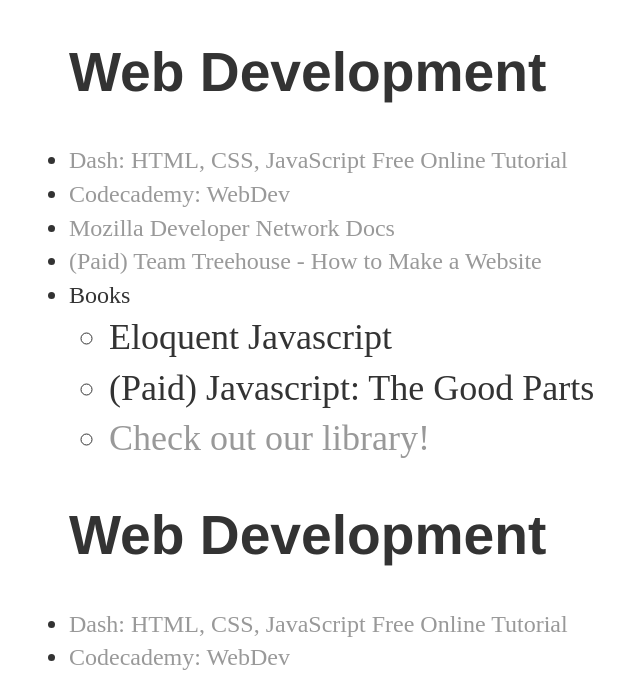
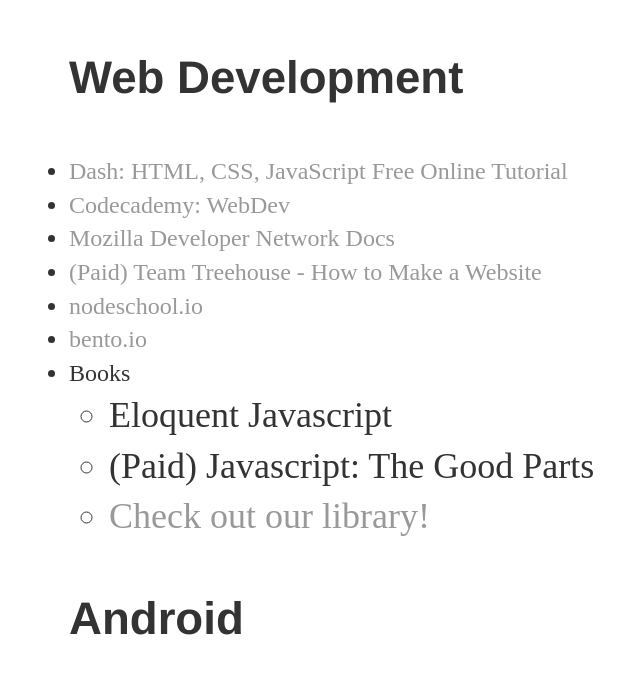
Before and after one commit to VandyApps/adamMgross.github.io, a Jekyll site: the page built from resources/index.html, in a window 1280 px wide. Shown: the part 402-1083 px from the top of the page, without its empty margins (163-803 px from the left). Built offline with Jekyll 4.4.1, drawn with Linux system fonts in a browser that asks for light colours; some of the changed text lies outside the part shown.

Commit message:
Automated commit message.

```diff
--- a/resources/index.html
+++ b/resources/index.html
@@ -5,21 +5,24 @@
 
 		<div class="resources">
 			<ul class="webdev">
-                <h3>Web Development</h3>
+                <h4>Web Development</h4>
 				<li><a href="https://dash.generalassemb.ly">Dash: HTML, CSS, JavaScript Free Online Tutorial</a></li>
 				<li><a href="https://www.codecademy.com/learn/web">Codecademy: WebDev</a></li>
 				<li><a href="https://developer.mozilla.org/en-US/">Mozilla Developer Network Docs</a></li>
 				<li><a href="https://teamtreehouse.com/library/how-to-make-a-website">(Paid) Team Treehouse - How to Make a Website</a></li>
+				<li><a href="http://nodeschool.io">nodeschool.io</a></li>
+				<li><a href="http://bento.io">bento.io</a></li>
                 <li>Books<ul>
                     <li>Eloquent Javascript</li>
                     <li>(Paid) Javascript: The Good Parts</li>
                     <li><a href="/library">Check out our library!</a></li>
                 </ul></li>
 				</ul>
-			<ul class="webdev">
-                <h3>Web Development</h3>
-				<li><a href="https://dash.generalassemb.ly">Dash: HTML, CSS, JavaScript Free Online Tutorial</a></li>
-				<li><a href="https://www.codecademy.com/learn/web">Codecademy: WebDev</a></li>
-				<li><a href="https://developer.mozilla.org/en-US/">Mozilla Developer Network Docs</a></li>
+			<ul class="android">
+                <h4>Android</h4>
+				<li><a href="https://developer.android.com/training/index.html">Google Android Tutorials</a></li>
+				<li><a href="https://developer.android.com/ndk/reference/index.html">Android API Reference</a></li>
+				<li><a href="https://android.googlesource.com/?format=HTML">Google's Source Code For Preinstalled Apps</a></li>
+				<li><a href="https://www.coursera.org/courses/?query=android">Coursera Courses</a></li>
 				</ul>
 		</div>
```
